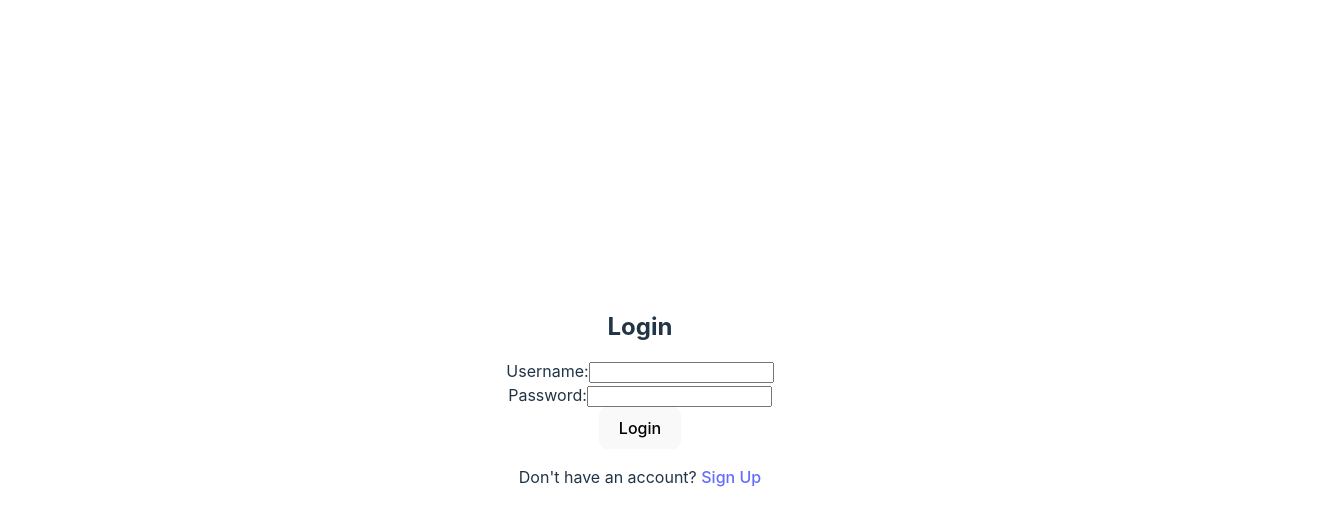
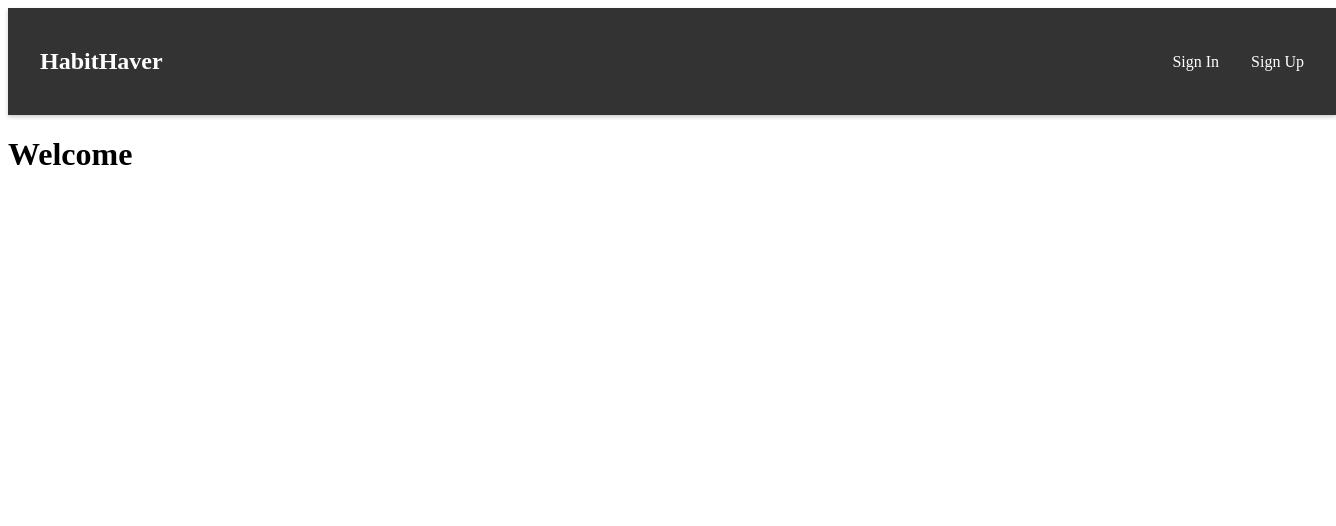
Before and after one commit to davidbtorres/habit-haver-react-vite, a React (Vite) app: page / in a window 1280 px wide. Before the commit this address led to /login. Shown: the top 526 px of the page, 1336 px wide, since content can reach past the window. Built offline with nearby package versions, Linux system fonts and the light colour scheme.

Commit message:
updated react-router-dom version, moved app.css and index.css, added landing page, changed routing logic

```diff
--- a/package.json
+++ b/package.json
@@ -12,7 +12,7 @@
     "axios": "^1.6.8",
     "react": "^18.2.0",
     "react-dom": "^18.2.0",
-    "react-router-dom": "^6.23.1"
+    "react-router-dom": "^6.26.1"
   },
   "devDependencies": {
     "@types/react": "^18.0.24",
--- a/src/App.tsx
+++ b/src/App.tsx
@@ -1,43 +1,29 @@
 import { useState } from "react";
-import { Routes, Route, Navigate } from "react-router-dom";
-import LoginPage from "./LoginPage";
-import "./App.css";
+import { Routes, Route, Router, Navigate } from "react-router-dom";
+import SignInPage from "./SignInPage";
 import SignUpPage from "./SignUpPage";
 import HomePage from "./HomePage";
+import Navbar from "./Navbar";
+import LandingPage from "./LandingPage";
+//import "./App.css";
 
 function App() {
   const [currentUser, setCurrentUser] = useState<User | null>(null);
 
   return (
-    <div className="App">
     <Routes>
       <Route
         path="/"
         element={
-            currentUser ? (
-              <Navigate to="/home" replace />
-            ) : (
-              <Navigate to="/login" replace />
-            )
+          currentUser ? <HomePage currentUser={currentUser} /> : <LandingPage />
         }
       />
       <Route
-          path="/home"
-          element={
-            currentUser ? (
-              <HomePage currentUser={currentUser} />
-            ) : (
-              <Navigate to="/login" replace />
-            )
-          }
-        />
-        <Route
-          path={"/login"}
-          element={<LoginPage setCurrentUser={setCurrentUser} />}
+        path={"/signin"}
+        element={<SignInPage setCurrentUser={setCurrentUser} />}
       />
       <Route path={"/signup"} element={<SignUpPage />} />
     </Routes>
-    </div>
   );
 }
 
--- a/src/HomePage.tsx
+++ b/src/HomePage.tsx
@@ -1,9 +1,18 @@
+import React from "react";
+import Navbar from "./Navbar";
+import "./css/Navbar.css";
+
 interface HomePageProps {
   currentUser: User;
 }
 
 const HomePage: React.FC<HomePageProps> = ({ currentUser }) => {
-  return <div>currentUserfdaf</div>;
+  return (
+    <div>
+      <Navbar />
+      <h3>Welcome {currentUser.displayName}</h3>
+    </div>
+  );
 };
 
 export default HomePage;
--- /dev/null
+++ b/src/LandingPage.tsx
@@ -0,0 +1,26 @@
+import React from "react";
+import { Link } from "react-router-dom";
+import "./css/LandingPage.css";
+
+const LandingPage: React.FC = () => {
+  return (
+    <div>
+      <nav className="navbar">
+        <div className="navbar-brand">
+          <Link to="/">HabitHaver</Link>
+        </div>
+        <ul className="navbar-links">
+          <li>
+            <Link to="/signin">Sign In</Link>
+          </li>
+          <li>
+            <Link to="/signup">Sign Up</Link>
+          </li>
+        </ul>
+      </nav>
+      <h1>Welcome</h1>
+    </div>
+  );
+};
+
+export default LandingPage;
--- /dev/null
+++ b/src/Navbar.tsx
@@ -0,0 +1,25 @@
+import React from "react";
+import { Link } from "react-router-dom";
+import "./css/navbar.css";
+
+// type NavbarProps = {
+//   onCartButtonClick: () => void
+//   cartCount: number
+// }
+
+function Navbar() {
+  return (
+    <nav>
+      <div className="ml-4 font-extrabold text-xl">
+        <Link to={"/"}>HabitHaver</Link>
+      </div>
+      <div>
+        <Link to="/signin">
+          <p>sign out</p>
+        </Link>
+      </div>
+    </nav>
+  );
+}
+
+export default Navbar;
--- a/src/LoginPage.tsx
+++ b/src/SignInPage.tsx
@@ -2,11 +2,18 @@ import React, { useState } from "react";
 import { Link, useNavigate } from "react-router-dom";
 import axios from "axios";
 
-interface LoginPageProps {
+interface SignInPageProps {
   setCurrentUser: (user: User | null) => void;
 }
 
-const LoginPage: React.FC<LoginPageProps> = ({ setCurrentUser }) => {
+function mapUser(response: any): User {
+  return {
+    displayName: response.username,
+    habits: response.habits,
+  };
+}
+
+const SignInPage: React.FC<SignInPageProps> = ({ setCurrentUser }) => {
   const [username, setUsername] = useState("");
   const [password, setPassword] = useState("");
   const navigate = useNavigate();
@@ -20,9 +27,10 @@ const LoginPage: React.FC<LoginPageProps> = ({ setCurrentUser }) => {
       });
       // Assuming login is successful, redirect to dashboard or handle token storage
       console.log("Login successful!", response.data);
-      const currentUser = response.data;
+      const currentUser = mapUser(response.data);
+      console.log(currentUser);
       setCurrentUser(currentUser);
-      navigate("/home");
+      navigate("/");
     } catch (error) {
       console.error("Login failed:", error);
       // Handle login failure, show error message to user
@@ -58,4 +66,4 @@ const LoginPage: React.FC<LoginPageProps> = ({ setCurrentUser }) => {
   );
 };
 
-export default LoginPage;
+export default SignInPage;
--- /dev/null
+++ b/src/css/LandingPage.css
@@ -0,0 +1,36 @@
+.navbar {
+    display: flex;
+    justify-content: space-between;
+    align-items: center;
+    padding: 1rem 2rem;
+    background-color: #333;
+    color: white;
+  }
+
+  .navbar-brand a {
+    color: white;
+    text-decoration: none;
+    font-size: 1.5rem;
+    font-weight: bold;
+  }
+
+  .navbar-links {
+    list-style: none;
+    display: flex;
+    margin: 0;
+    padding: 0;
+  }
+
+  .navbar-links li {
+    margin-left: 2rem;
+  }
+
+  .navbar-links a {
+    color: white;
+    text-decoration: none;
+    font-size: 1rem;
+  }
+
+  .navbar-links a:hover {
+    text-decoration: underline;
+  }
--- /dev/null
+++ b/src/css/Navbar.css
@@ -0,0 +1,37 @@
+nav {
+    position: sticky;
+    top: 0;
+    width: 100%;
+    height: 75px;
+    display: flex;
+    flex-direction: row;
+    justify-content: flex-start;
+    align-items: center;
+    background-color: #ffffff;
+    box-shadow: 0 2px 4px rgba(0, 0, 0, 0.2);
+    z-index: 10;
+}
+
+.logo {
+    width: 200px;
+    height: 0px;
+    position: relative;
+    justify-content: left;
+    font-weight: bold;
+    font-size: 24px;
+    z-index: 1;
+}
+
+.search-bar {
+    margin-right: 10px;
+}
+
+.site-links {
+    margin-left: auto;
+}
+
+.cart-icon,
+.user-profile {
+    margin-left: 10px;
+    margin-right: 10px;
+}
--- a/src/main.tsx
+++ b/src/main.tsx
@@ -2,7 +2,7 @@ import React from "react";
 import ReactDOM from "react-dom/client";
 import App from "./App";
 import { BrowserRouter } from "react-router-dom";
-import "./index.css";
+//import "./index.css";
 
 ReactDOM.createRoot(document.getElementById("root") as HTMLElement).render(
   <React.StrictMode>
```
Also changed, not shown: src/css/App.css (renamed from src/App.css), src/css/index.css (renamed from src/index.css), 1 other file (tests, documents, lock files or other folders). Lines whose indentation alone changed are shown as unchanged.
